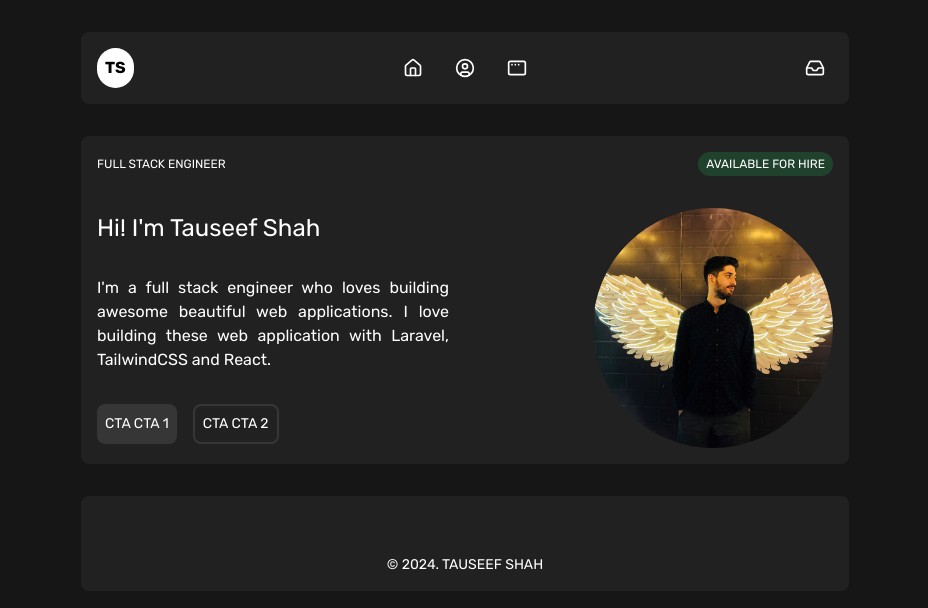
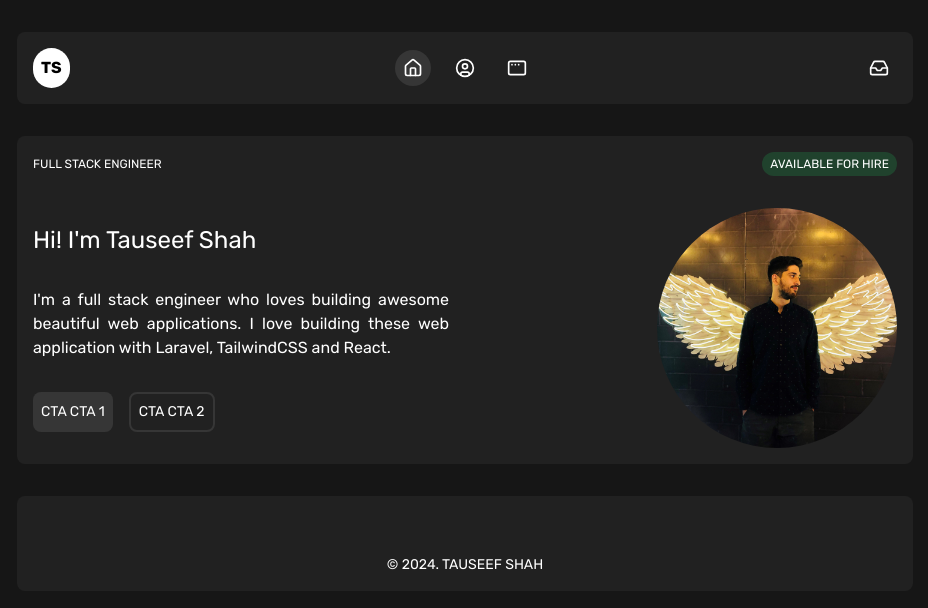
Before and after one commit to tauseefsshah/tauseefsshah.com, a Next.js app: page / in a window 1280 px wide. Shown: the top 608 px of the page, without its empty margins (175-1103 px from the left). Built offline with nearby package versions, Linux system fonts and the light colour scheme; some icons are missing.

Commit message:
UPDATE - Active link to have different bg color and make container max-w-4xl

```diff
--- a/components/layout.jsx
+++ b/components/layout.jsx
@@ -8,8 +8,11 @@ import {
   SiTelegram,
   SiX,
 } from "@icons-pack/react-simple-icons";
+import { usePathname } from "next/navigation";
 
 export default function Layout({ children }) {
+  const pathname = usePathname();
+
   return (
     <>
       <header className="content-box">
@@ -27,25 +30,28 @@ export default function Layout({ children }) {
                   title: "Home",
                   icon: <Home className="h-5 w-5" />,
                   link: "/",
-                  active: false,
+                  active: "/" === pathname,
                 },
                 {
                   title: "About",
                   icon: <UserCircle className="h-5 w-5" />,
                   link: "/about",
-                  active: false,
+                  active: "about" === pathname,
                 },
                 {
                   title: "Projects",
                   icon: <AppWindowMac className="h-5 w-5" />,
                   link: "/projects",
-                  active: false,
+                  active: "projects" === pathname,
                 },
               ].map((navigationItem) => (
                 <Link key={navigationItem.title} href={navigationItem.link}>
                   <li
                     title={navigationItem.title}
-                    className="p-2 rounded-full hover:bg-primary"
+                    className={
+                      "p-2 rounded-full hover:bg-primary" +
+                      (navigationItem.link === pathname ? " bg-primary" : "")
+                    }
                   >
                     {navigationItem.icon}
                   </li>
@@ -54,7 +60,12 @@ export default function Layout({ children }) {
             </ul>
           </nav>
           <div id="cta">
-            <div className="p-2 rounded-full hover:bg-primary">
+            <div
+              className={
+                "p-2 rounded-full hover:bg-primary" +
+                ("/contact" === pathname ? " bg-primary" : "")
+              }
+            >
               <Link href="/contact">
                 <Inbox className="h-5 w-5" />
               </Link>
--- a/styles/globals.css
+++ b/styles/globals.css
@@ -27,7 +27,7 @@ body {
 }
 
 .body-container {
-  @apply container mx-auto max-w-3xl px-4 xl:px-0;
+  @apply container mx-auto max-w-4xl px-4 xl:px-0;
 }
 
 .content-box {
```
